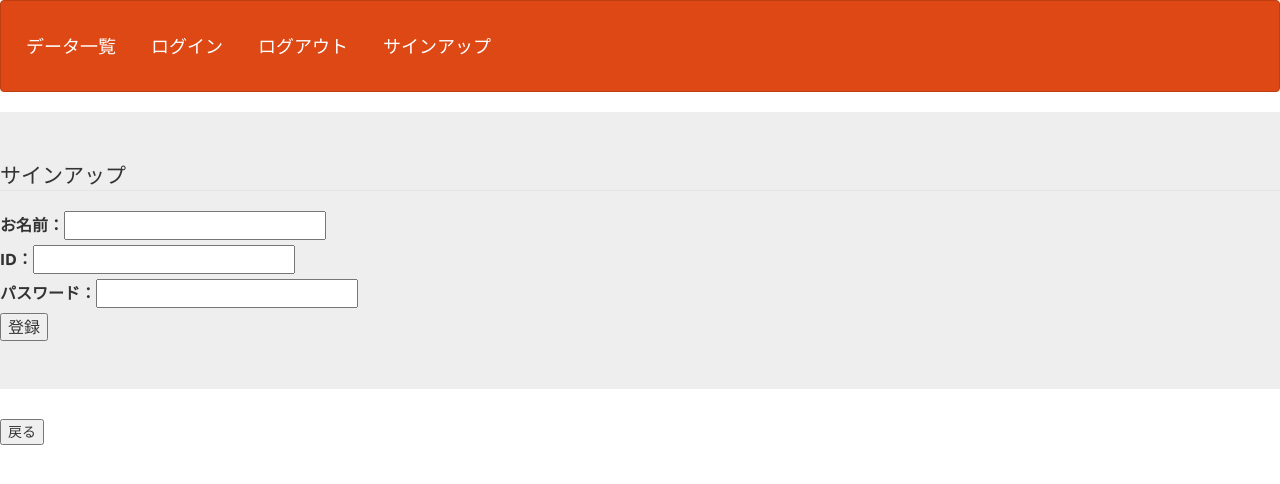
After one commit to 0800891/kadai09_, a PHP site: page /signup.php in a window 1280 px wide. The commit adds this page. Shown: the top 484 px of the page. Run offline with PHP 8.4, Linux system fonts and the light colour scheme.

Commit message:
サインアップ機能追加

```diff
--- a/detail.php
+++ b/detail.php
@@ -65,8 +65,6 @@ var_dump($result);
                 <label><input type="file" id="imgUpload"></label><br>
                 <label><input type="hidden" name="id" id="id" value="<?= $result['id']?>"></label><br>
 
-
-                <!-- <input type="submit" value="送信"> -->
             </fieldset>
         </div>
     <!-- </form> -->
@@ -116,8 +114,6 @@ $("#show").on("click", function(){
            console.dir(file);        //onload 読み込みが終わったときに発火する
 
            let photo = reader.result;  //読み込んだ画像ファイルを格納
-        //    let photo_01 = photo.replace("/","!");
-        //    let photo_02 = photo.replace("+","-");
            let img_src = photo;
            if(img_src==undefined){
             let img_src = "<?=$result['image']?>";
@@ -133,8 +129,6 @@ $("#show").on("click", function(){
 
  }
  window.location.href = 'update.php';
-    // console.log(file==undefined,"file");
-    // window.location.href = 'select.php';
 
 })
 </script>
--- a/funcs.php
+++ b/funcs.php
@@ -17,6 +17,7 @@ function db_conn(){
       exit('DB Connection Error:' . $e->getMessage());
   }
 }
+
 
 function sql_error($stmt){
   $error = $stmt->errorInfo();
--- a/index.php
+++ b/index.php
@@ -5,6 +5,7 @@
     <meta charset="UTF-8">
     <title>課題_ブックマーク</title>
     <link href="css/bootstrap.min.css" rel="stylesheet">
+    <link rel="stylesheet" href="test.css">
     <style>
         div {
             padding: 10px;
@@ -22,6 +23,7 @@
                 <div class="navbar-header"><a class="navbar-brand" href="select.php">データ一覧</a></div>
                 <div class="navbar-header"><a class="navbar-brand" href="login.php">ログイン</a></div>
                 <div class="navbar-header"><a class="navbar-brand" href="logout.php">ログアウト</a></div>
+                <div class="navbar-header"><a class="navbar-brand" href="signup.php">サインアップ</a></div>
             </div>
         </nav>
     </header>
--- /dev/null
+++ b/signup.php
@@ -0,0 +1,58 @@
+<!DOCTYPE html>
+<html lang="ja">
+
+<head>
+    <meta charset="UTF-8">
+    <title>サインアップ</title>
+    <link href="css/bootstrap.min.css" rel="stylesheet">
+    <style>
+        div {
+            padding: 10px;
+            font-size: 16px;
+        }
+    </style>
+</head>
+
+<body>
+
+    <!-- Head[Start] -->
+    <header>
+        <nav class="navbar navbar-default">
+            <div class="container-fluid">
+                <div class="navbar-header"><a class="navbar-brand" href="select.php">データ一覧</a></div>
+                <div class="navbar-header"><a class="navbar-brand" href="login.php">ログイン</a></div>
+                <div class="navbar-header"><a class="navbar-brand" href="logout.php">ログアウト</a></div>
+                <div class="navbar-header"><a class="navbar-brand" href="signup.php">サインアップ</a></div>
+            </div>
+        </nav>
+    </header>
+    <!-- Head[End] -->
+
+    <!-- Main[Start] -->
+    <form method="POST" action="insert_signup.php">
+        <div class="jumbotron">
+            <fieldset>
+                <legend>サインアップ</legend>
+                <label>お名前：<input type="text"  name="name"></label><br>
+                <label>ID：<input type="text" name="lid"></label><br>
+                <label>パスワード：<input type="text" name="lpw"></label><br>
+                <input type="submit" value="登録">
+            </fieldset>
+        </div>
+    </form>
+    <p><button id="send">戻る</button></p>
+    <!-- Main[End] -->
+
+
+</body>
+<script src="https://ajax.googleapis.com/ajax/libs/jquery/3.6.0/jquery.min.js"></script>
+<script>
+$("#send").on("click", function(){
+
+    window.location.href = 'index.php';  }
+    // console.log(file==undefined,"file");
+    // window.location.href = 'select.php';
+
+)
+</script>
+</html>
```
Also changed, not shown: css/test.css (added, +8 -0 lines), insert_signup.php (added, +62 -0 lines), select.php (+10 -8 lines).
